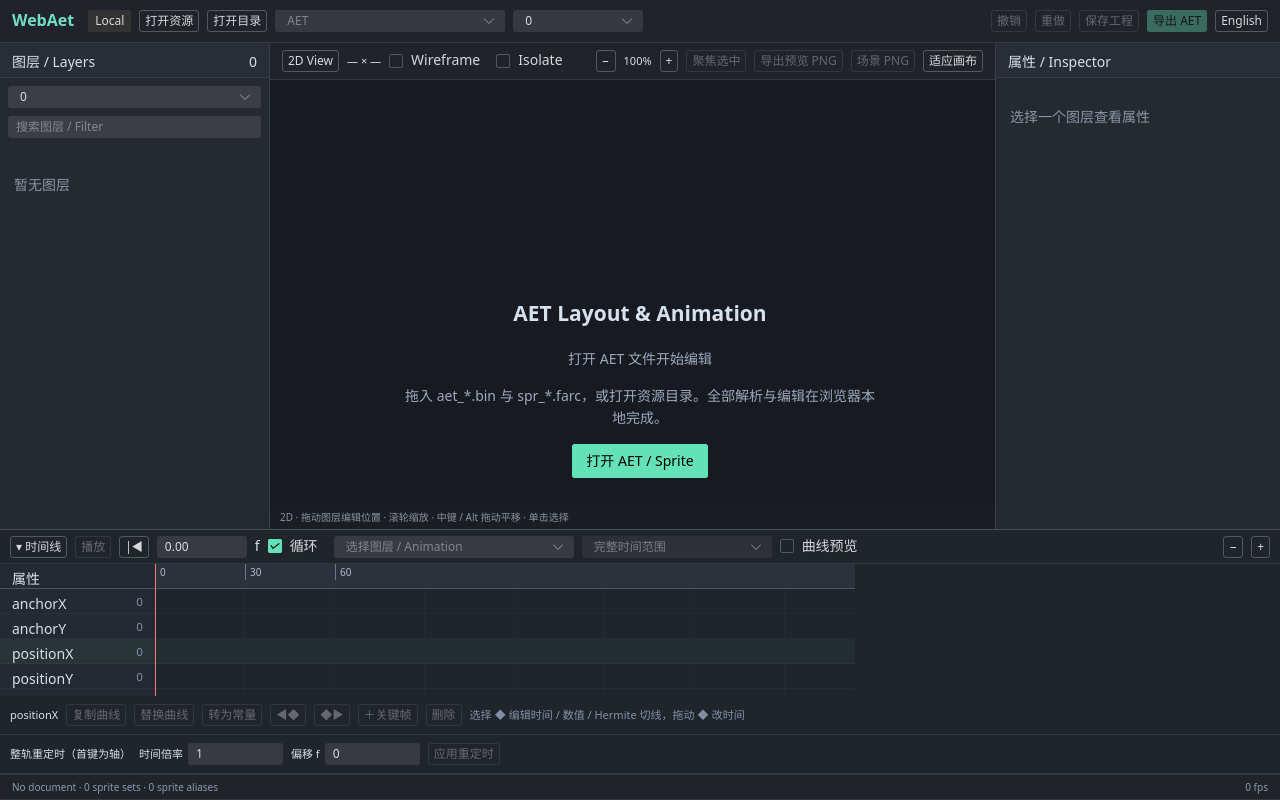
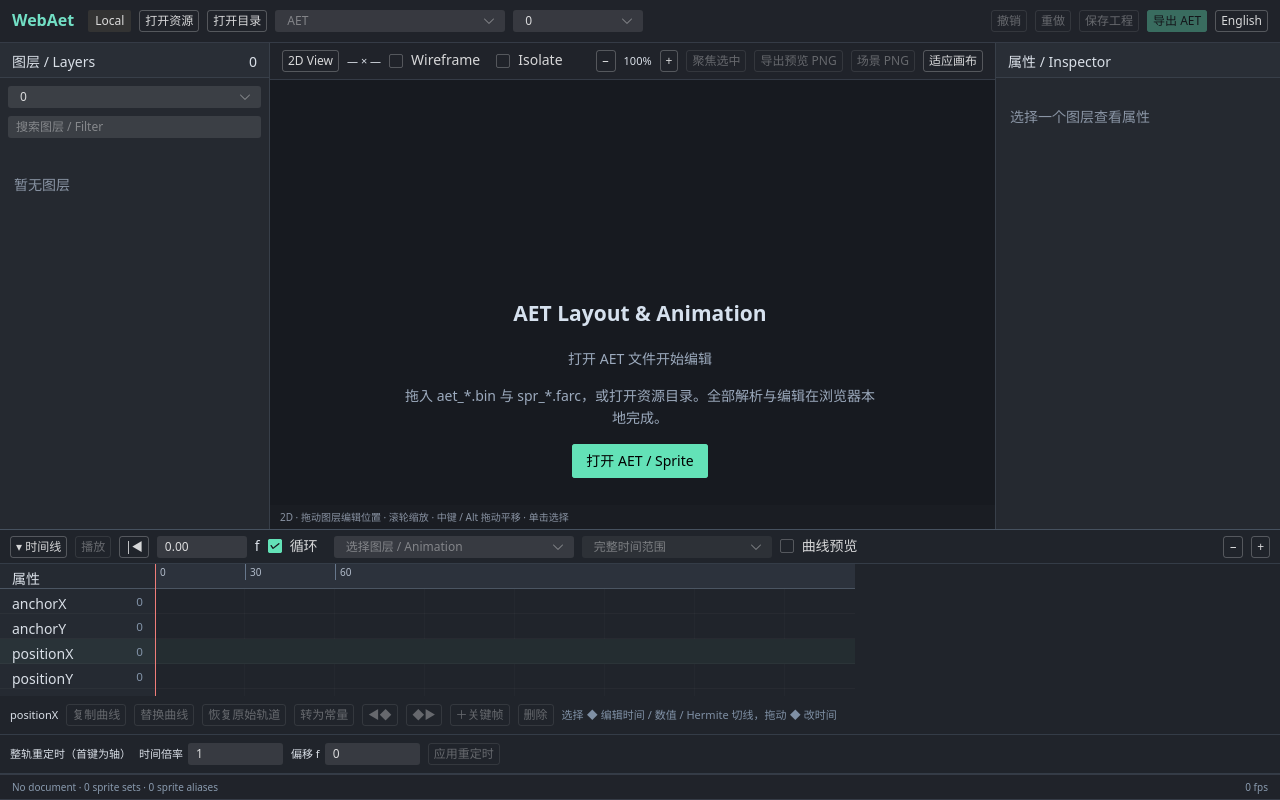
Before and after one commit to samnyan/WebAet, a Vue app: page /#/ in a window 1280 px wide. Built offline with nearby package versions, Linux system fonts and the light colour scheme.

Commit message:
feat: restore individual animation channels from source AET

```diff
--- a/src/components/editor/AetTimeline.vue
+++ b/src/components/editor/AetTimeline.vue
@@ -77,6 +77,12 @@ function pasteCurve() {
   if (!target || !copied || copied.channel !== channel.value || (e.selected.value!.flags & 32)) return
   stop(); e.edit(() => { target.keys = copied.keys.map(k => ({ ...k })) }); selectedKey.value = -1
 }
+function restoreChannel() {
+  if (!curve.value || (e.selected.value!.flags & 32)) return
+  stop()
+  if (!window.confirm(`恢复 ${channel.value} 到当前 AET 原始数据？仅恢复此轨道，可撤销。`)) return
+  e.restoreChannel(channel.value); selectedKey.value = -1
+}
 function makeConstant() {
   const target = curve.value
   if (!target || target.keys.length < 2 || (e.selected.value!.flags & 32)) return
@@ -141,7 +147,7 @@ onBeforeUnmount(() => { stop(); window.removeEventListener('keydown', keyboard)
         </div><div class="playhead" :style="{ left: `${(e.frame.value - range.start) * pixels}px` }" />
       </div></div></div>
       <CurvePreview v-if="showCurve" :curve="curve" :start="range.start" :end="range.end" :frame="e.frame.value" :revision="e.version.value" @scrub="scrub" @select-key="i => curve && chooseKey(channel, i, curve)" />
-      <div class="key-editor"><span>{{ channel }}</span><n-button data-testid="copy-curve" size="tiny" :disabled="!curve" @click="copyCurve">复制曲线</n-button><n-button data-testid="paste-curve" size="tiny" :disabled="!curve || !copiedCurve || copiedCurve.channel !== channel || !!(e.selected.value!.flags & 32)" :title="copiedCurve ? `替换整条 ${copiedCurve.channel} 曲线（${copiedCurve.keys.length} 个键）` : '先复制同名轨道曲线'" @click="pasteCurve">替换曲线</n-button><n-button data-testid="make-constant" size="tiny" :disabled="!curve || curve.keys.length < 2 || !!(e.selected.value!.flags & 32)" @click="makeConstant">转为常量</n-button><n-button data-testid="previous-key" size="tiny" :disabled="previousKey < 0" @click="jumpKey(previousKey)">◀◆</n-button><n-button data-testid="next-key" size="tiny" :disabled="nextKey < 0" @click="jumpKey(nextKey)">◆▶</n-button><n-button data-testid="add-key" size="tiny" :disabled="!curve || !!(e.selected.value!.flags & 32)" @click="addKey">＋关键帧</n-button><n-button data-testid="delete-key" size="tiny" :disabled="!key || !!(e.selected.value!.flags & 32)" @click="deleteKey">删除</n-button>
+      <div class="key-editor"><span>{{ channel }}</span><n-button data-testid="copy-curve" size="tiny" :disabled="!curve" @click="copyCurve">复制曲线</n-button><n-button data-testid="paste-curve" size="tiny" :disabled="!curve || !copiedCurve || copiedCurve.channel !== channel || !!(e.selected.value!.flags & 32)" :title="copiedCurve ? `替换整条 ${copiedCurve.channel} 曲线（${copiedCurve.keys.length} 个键）` : '先复制同名轨道曲线'" @click="pasteCurve">替换曲线</n-button><n-button data-testid="restore-channel" size="tiny" :disabled="!curve || !!(e.selected.value!.flags & 32)" @click="restoreChannel">恢复原始轨道</n-button><n-button data-testid="make-constant" size="tiny" :disabled="!curve || curve.keys.length < 2 || !!(e.selected.value!.flags & 32)" @click="makeConstant">转为常量</n-button><n-button data-testid="previous-key" size="tiny" :disabled="previousKey < 0" @click="jumpKey(previousKey)">◀◆</n-button><n-button data-testid="next-key" size="tiny" :disabled="nextKey < 0" @click="jumpKey(nextKey)">◆▶</n-button><n-button data-testid="add-key" size="tiny" :disabled="!curve || !!(e.selected.value!.flags & 32)" @click="addKey">＋关键帧</n-button><n-button data-testid="delete-key" size="tiny" :disabled="!key || !!(e.selected.value!.flags & 32)" @click="deleteKey">删除</n-button>
         <template v-if="key"><label v-for="field in (['frame', 'value', 'tangent'] as const)" :key="field">{{ field }}<n-input-number :data-key-field="field" size="tiny" :value="key[field]" :show-button="false" :disabled="!!(e.selected.value!.flags & 32) || (field === 'frame' && curve!.keys.length === 1)" @update:value="editKey(field, $event)" /></label></template><span v-else class="muted">选择 ◆ 编辑时间 / 数值 / Hermite 切线，拖动 ◆ 改时间</span>
       </div>
       <div class="key-editor"><span>整轨重定时（首键为轴）</span><label>时间倍率<n-input-number data-testid="retime-scale" size="tiny" v-model:value="timeScale" :min="0.001" :show-button="false" /></label><label>偏移 f<n-input-number data-testid="retime-shift" size="tiny" v-model:value="timeShift" :show-button="false" /></label><n-button data-testid="retime-apply" size="tiny" :disabled="!curve || curve.keys.length < 2 || !!(e.selected.value!.flags & 32)" @click="retime">应用重定时</n-button></div>
--- a/src/editor/state.ts
+++ b/src/editor/state.ts
@@ -78,6 +78,16 @@ export function createEditor() {
       }
     })
   }
+  function restoreChannel(channel: EditableChannel) {
+    const l = selected.value, current = doc.value
+    if (!l || !current || (l.flags & 32)) return
+    try {
+      const original = parseAet(current.source, current.name).scenes[sceneIndex.value]?.compositions.flatMap(c => c.layers).find(x => x.offset === l.offset)
+      const target = videoCurve(l.video, channel), source = videoCurve(original?.video, channel)
+      if (!target || !source) return
+      edit(() => { target.keys = source.keys.map(k => ({ ...k })) })
+    } catch (err) { error.value = String(err) }
+  }
   function translateLayer(id: number, dx: number, dy: number) {
     const l = composition.value?.layers.find(l => l.offset === id)
     if (!l?.video || (l.flags & 32)) return
@@ -109,7 +119,7 @@ export function createEditor() {
     if (scene.value?.compositions.some(c => c.offset === project.view?.compositionId)) compositionId.value = project.view.compositionId
     frame.value = project.view?.frame ?? scene.value?.start ?? 0; refresh()
   }
-  return { doc, library, sceneIndex, compositionId, selectedId, frame, version, resourceVersion, busy, error, notices, hidden, dirty, scene, composition, selected, documents, open, importFiles, edit, refresh, undo, redo, selectScene, currentValue, setValue, translateLayer, exportBinary, saveProject,
+  return { doc, library, sceneIndex, compositionId, selectedId, frame, version, resourceVersion, busy, error, notices, hidden, dirty, scene, composition, selected, documents, open, importFiles, edit, refresh, undo, redo, selectScene, currentValue, setValue, restoreChannel, translateLayer, exportBinary, saveProject,
     canUndo: computed(() => { historyVersion.value; return undoStack.length > 0 }), canRedo: computed(() => { historyVersion.value; return redoStack.length > 0 }) }
 }
 export type Editor = ReturnType<typeof createEditor>
```
